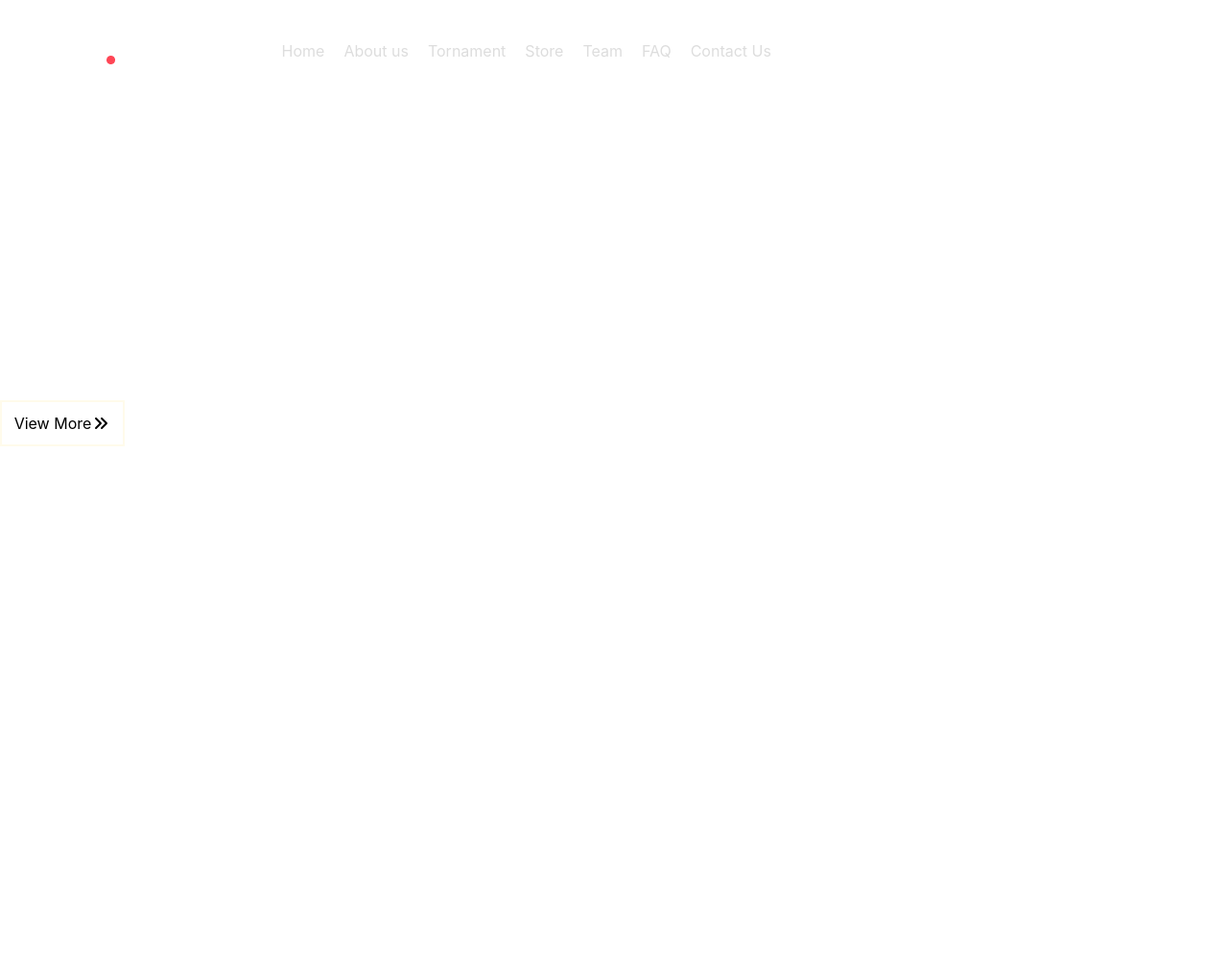
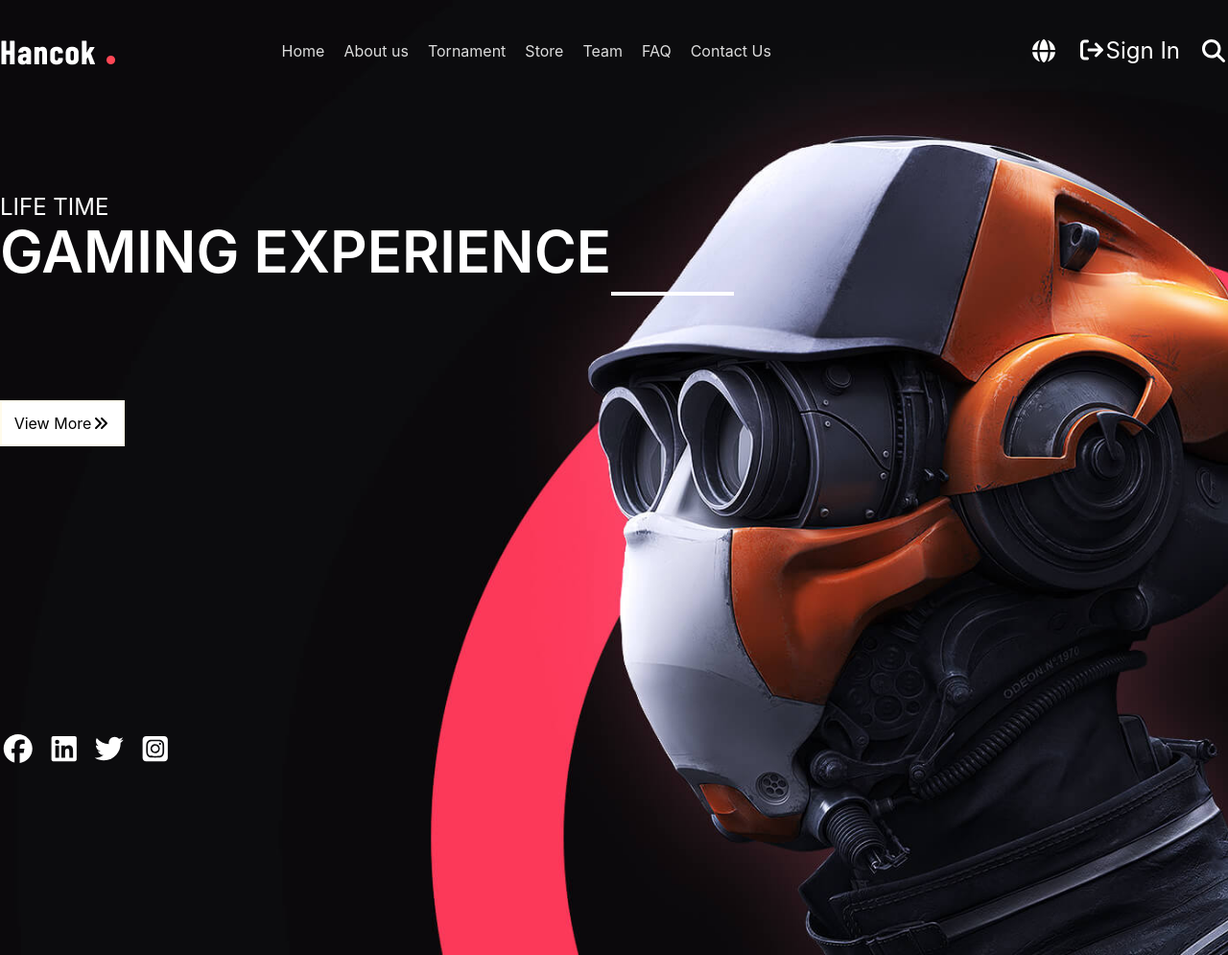
Before and after one commit to SamiaAkter-Dev/Hancok, a website: page index.html in a window 1280 px wide. Shown: the top 995 px of the page at 96% size. Drawn offline with Linux system fonts and the light colour scheme.

Commit message:
fixed banner img

```diff
--- a/index.html
+++ b/index.html
@@ -43,7 +43,7 @@
    <!-- Header Part End  -->
     <!-- Banner Part Start  -->
      <section>
-           <div class="bg-[url(../assest/Banner.png)] py-50 bg-cover bg-no-repeat bg-center">
+           <div class="bg-[url(../assest/banner.png)] py-50 bg-cover bg-no-repeat bg-center">
             <div class="max-w-330 mx-auto">
                 <h3 class="tracking-[10%] text-2xl font-normal font-oswald text-[#FFFFFF]">LIFE TIME</h3>
                 <h1 class="relative text-6xl font-semibold font-oswald text-[#FFFFFF] uppercase after:content-[''] after:absolute after:-bottom-4 after:right-0-0 after:w-32 after:h-1 after:bg-white">GAMING EXPERIENCE </h1>
```
Also changed, not shown: css/style.css.
